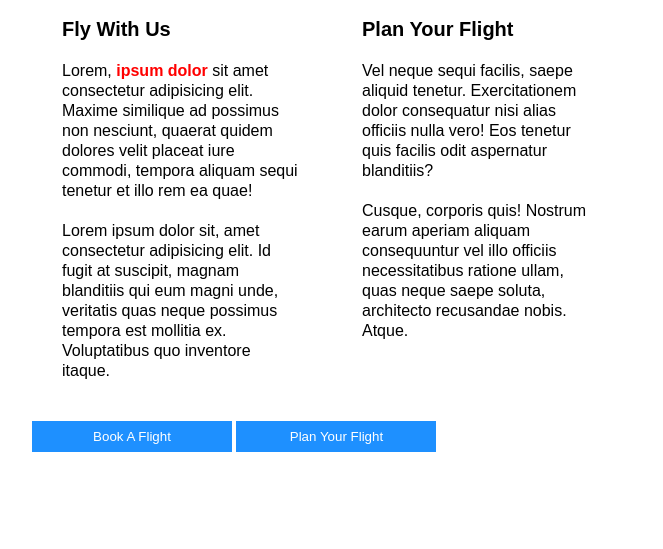
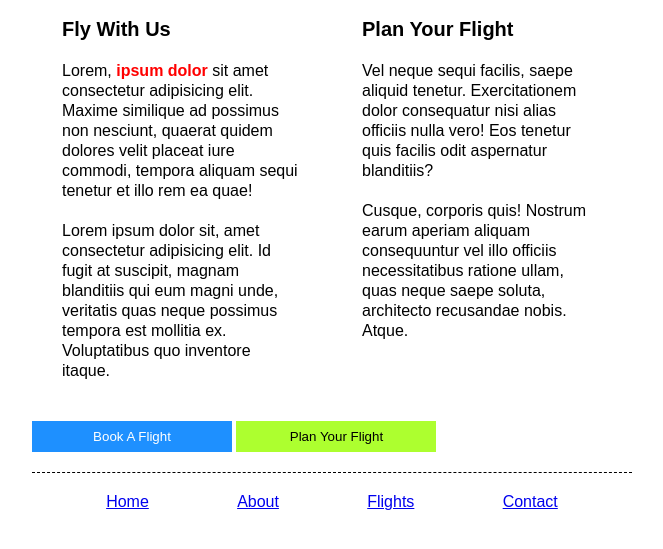
Before and after one commit to AlexEntrepreneur/Responsive-Web-Design-Guided, a plain HTML site: page index.html in a window 1280 px wide. Shown: the part 603-1152 px from the top of the page, without its empty margins (308-971 px from the left). Before the commit the page ends 1083 px from the top, so only its background shows below. Drawn offline with Linux system fonts and the light colour scheme.

Commit message:
finish layout

```diff
--- a/index.css
+++ b/index.css
@@ -111,6 +111,8 @@ button {
 @media(min-width: 520px) {
   .book-flight-btn-mobile {
     width: unset;
+    color: black;
+    background-color: greenyellow;
   }
 }
 
--- a/index.html
+++ b/index.html
@@ -31,14 +31,14 @@
       </div>
       <button class="book-flight-btn">Book A Flight</button>
       <button class="book-flight-btn-mobile">Plan Your Flight</button>
-      <!-- <footer class="main-footer">
+      <footer class="main-footer">
         <nav>
           <a href="#">Home</a>
           <a href="#">About</a>
           <a href="#">Flights</a>
           <a href="#">Contact</a>
         </nav>
-      </footer> -->
+      </footer>
     </div>
   </body>
 </html>
```
